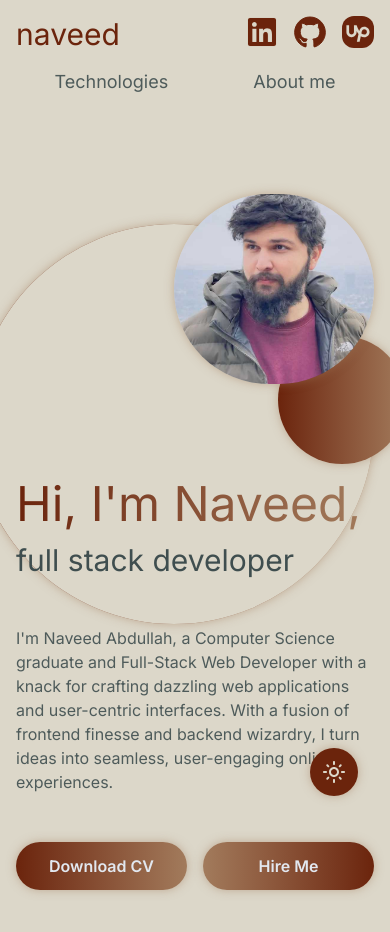
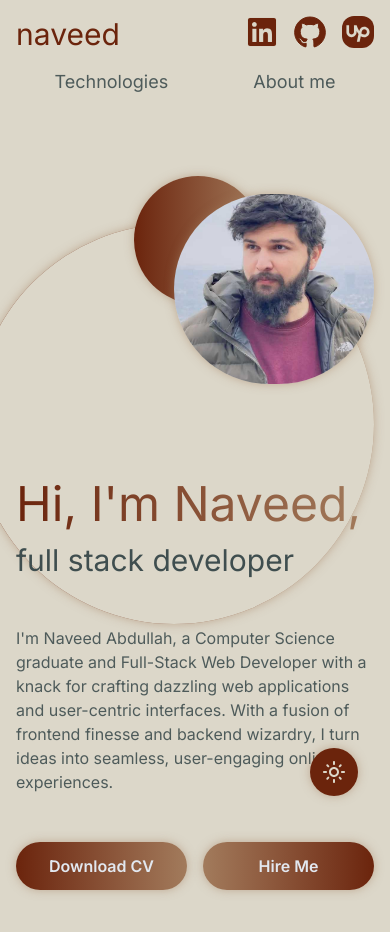
Before and after one commit to harrigit/New_Portfolio, a Next.js app: page / in a window 390 px wide. Shown: the top 932 px of the page. Built offline with nearby package versions, Linux system fonts and the light colour scheme.

Commit message:
minor styling fix again

```diff
--- a/components/HeroBackdrop.tsx
+++ b/components/HeroBackdrop.tsx
@@ -9,7 +9,7 @@ function HeroBackdrop() {
       </div>
 
       {/* Small Circle */}
-      <div className='absolute bg-gradient-to-r from-secondary to-accent rounded-full w-32 h-32 -right-[2rem] lg:right-[4rem]  top-[12rem] lg:top-[16rem] z-0 glow'></div>
+      <div className='absolute bg-gradient-to-r overflow-hidden from-secondary to-accent rounded-full w-32 h-32 right-[7rem] lg:right-[4rem] top-[2rem] lg:top-[16rem] z-0 glow'></div>
     </div>
   );
 }
```
